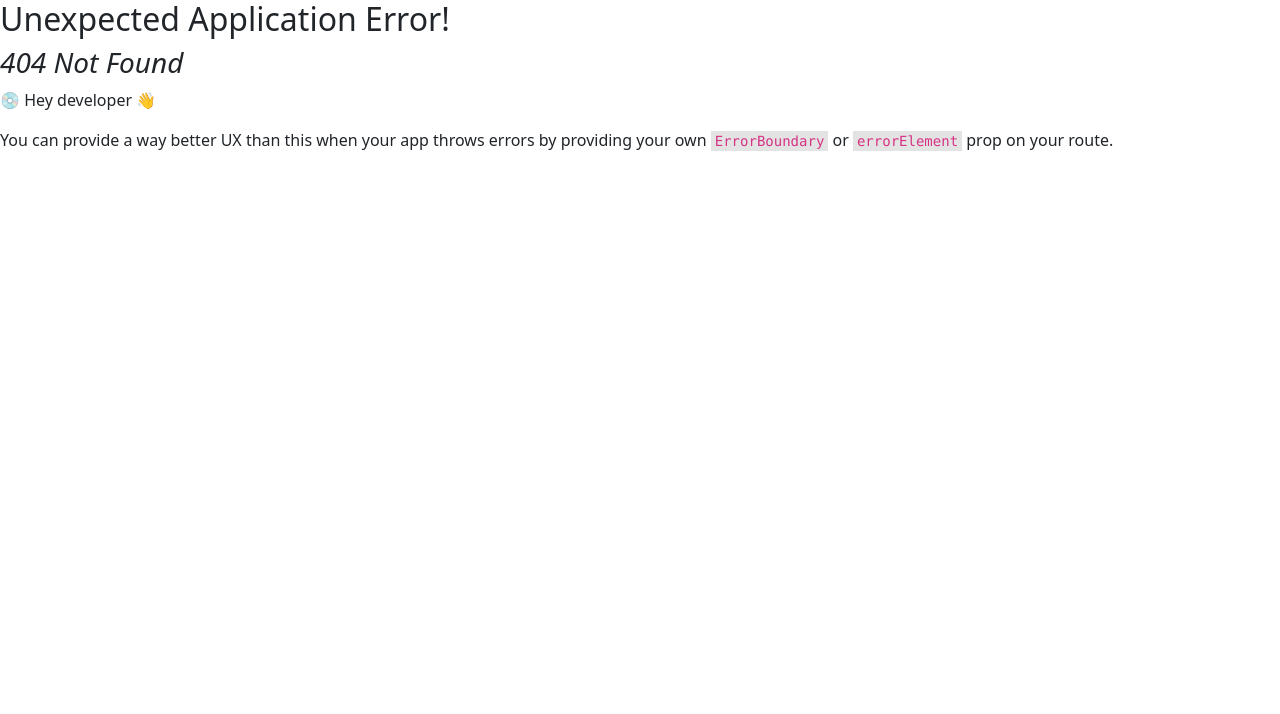
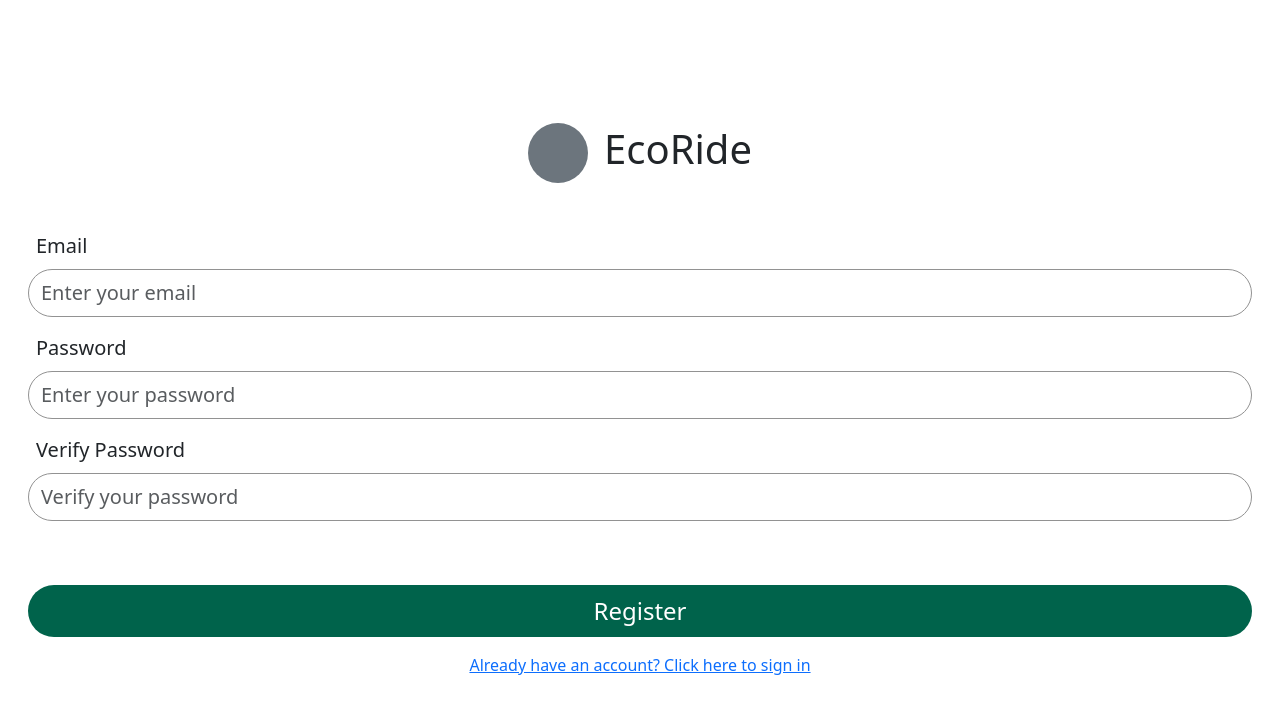
Before and after one commit to georgevmlambton/location-destination, a React (Vite) app in the folder apps/web/: page /register in a window 1280 px wide. Before the commit this address had no page. Shown: the top 714 px of the page. Built offline with nearby package versions, Linux system fonts and the light colour scheme.

Commit message:
registration page added

```diff
--- a/apps/web/src/main.tsx
+++ b/apps/web/src/main.tsx
@@ -2,11 +2,16 @@ import { StrictMode } from 'react';
 import { createRoot } from 'react-dom/client';
 import { createBrowserRouter, RouterProvider } from 'react-router-dom';
 import Home from './pages/Home.tsx';
+import { Register } from './pages/Register.tsx';
 
 const router = createBrowserRouter([
   {
     path: '/',
     element: <Home />,
+  },
+  {
+    path: '/register',
+    element: <Register />,
   },
 ]);
 
--- /dev/null
+++ b/apps/web/src/pages/Register.tsx
@@ -0,0 +1,75 @@
+import { Link } from 'react-router-dom';
+
+export function Register() {
+  return (
+    <div
+      style={{
+        backgroundColor: '#FFFFF',
+        height: '100vh',
+        display: 'flex',
+        alignItems: 'center',
+        justifyContent: 'center',
+      }}
+    >
+      <div className="row justify-content-center w-100 mx-3">
+        <div className="col text-center">
+          <div className="d-flex align-items-center justify-content-center mb-5">
+            <div
+              className="bg-secondary rounded-circle"
+              style={{ width: '60px', height: '60px' }}
+            ></div>
+            <h1 className="ms-3">EcoRide</h1>
+          </div>
+          <form className="mt-4 text-start">
+            <div className="mb-3">
+              <label htmlFor="email" className="form-label ms-2 fs-5">
+                Email
+              </label>
+              <input
+                type="email"
+                className="form-control rounded-pill py-2 fs-5"
+                id="email"
+                placeholder="Enter your email"
+                style={{ borderColor: '#929292' }}
+              />
+            </div>
+            <div className="mb-3">
+              <label htmlFor="password" className="form-label ms-2 fs-5">
+                Password
+              </label>
+              <input
+                type="password"
+                className="form-control rounded-pill py-2 fs-5"
+                id="password"
+                placeholder="Enter your password"
+                style={{ borderColor: '#929292' }}
+              />
+            </div>
+            <div className="mb-3">
+              <label htmlFor="verify-password" className="form-label ms-2 fs-5">
+                Verify Password
+              </label>
+              <input
+                type="password"
+                className="form-control rounded-pill py-2 fs-5"
+                id="verify-password"
+                placeholder="Verify your password"
+                style={{ borderColor: '#929292' }}
+              />
+            </div>
+            <button
+              type="submit"
+              className="btn btn-success rounded-pill w-100 py-2 mt-5 fs-4"
+              style={{ backgroundColor: '#00634B', border: 'none' }}
+            >
+              Register
+            </button>
+          </form>
+          <Link to="/login" className="d-block mt-3 text-center">
+            Already have an account? Click here to sign in
+          </Link>
+        </div>
+      </div>
+    </div>
+  );
+}
```
